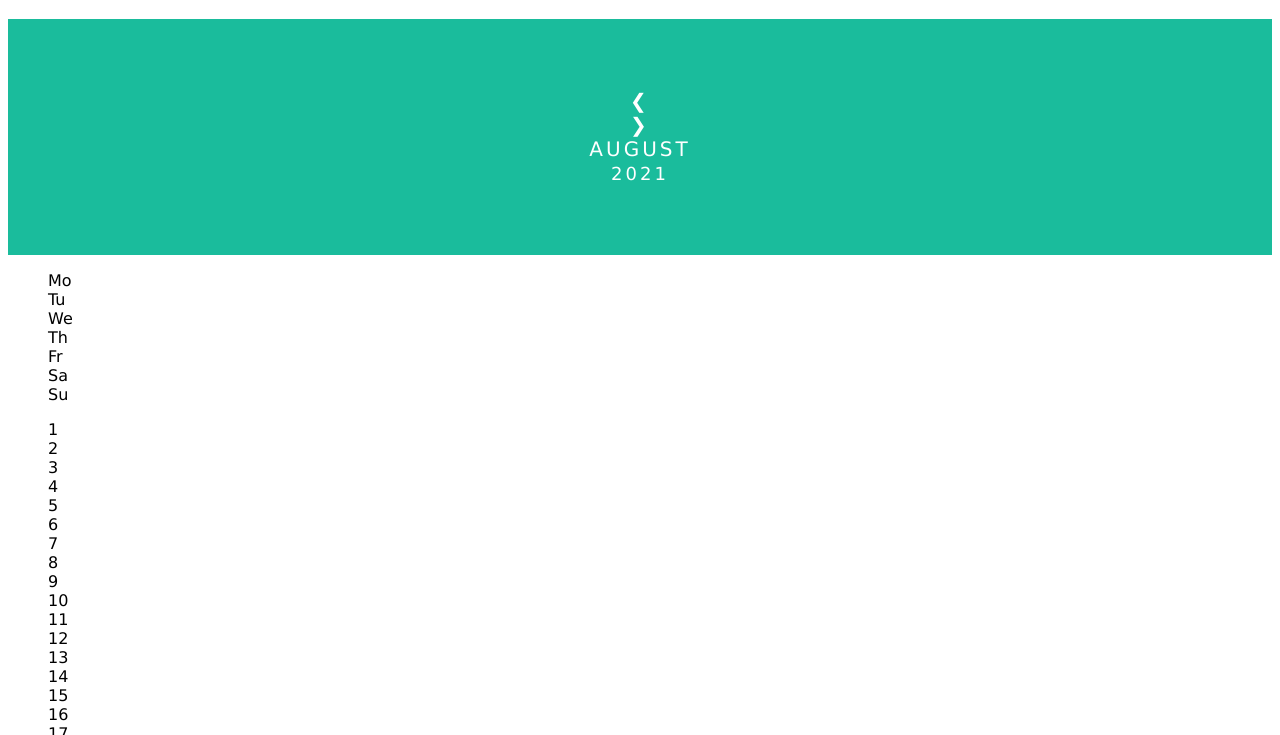
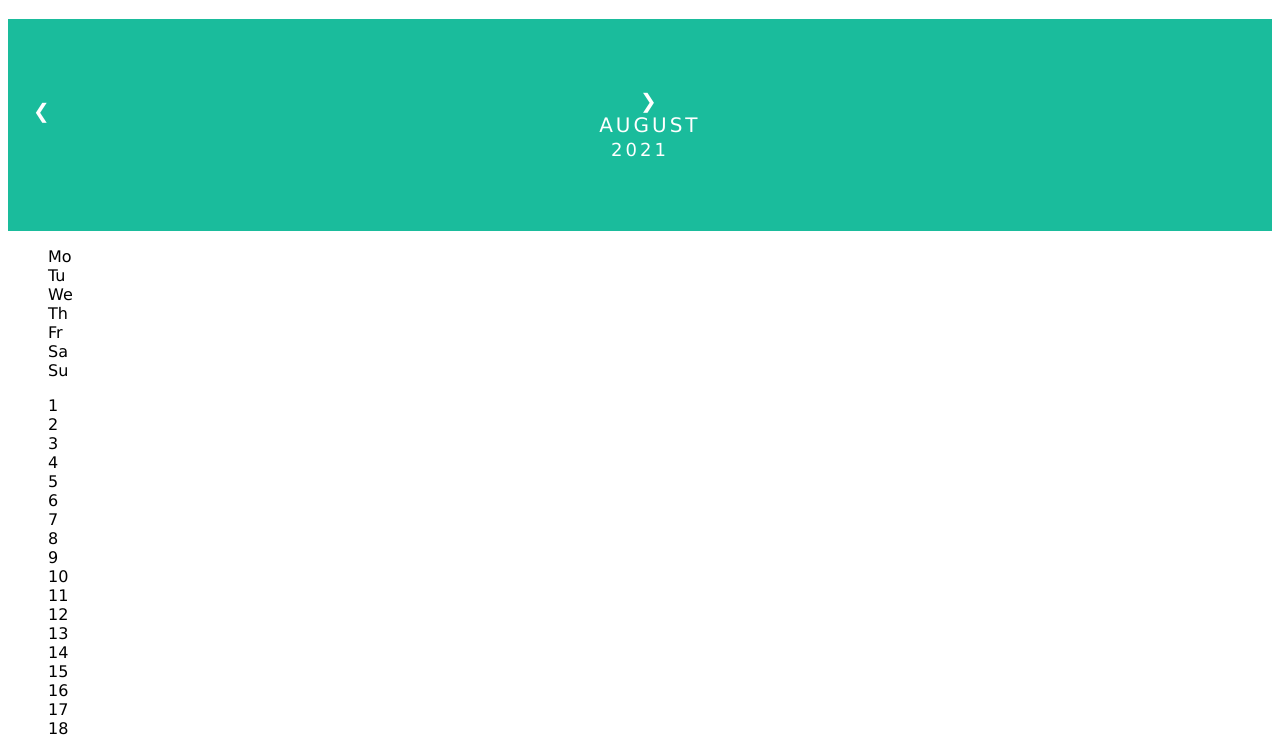
Before and after one commit to j3ffh95/calendar-layout-css, a plain HTML site: page index.html in a window 1280 px wide. Shown: the part 62-797 px from the top of the page. Drawn offline with Linux system fonts and the light colour scheme.

Commit message:
Styled the the prev arrow

```diff
--- a/style.css
+++ b/style.css
@@ -28,3 +28,8 @@ body {
   text-transform: uppercase;
   letter-spacing: 3px;
 }
+
+.month .prev {
+  float: left;
+  padding-top: 10px;
+}
```
